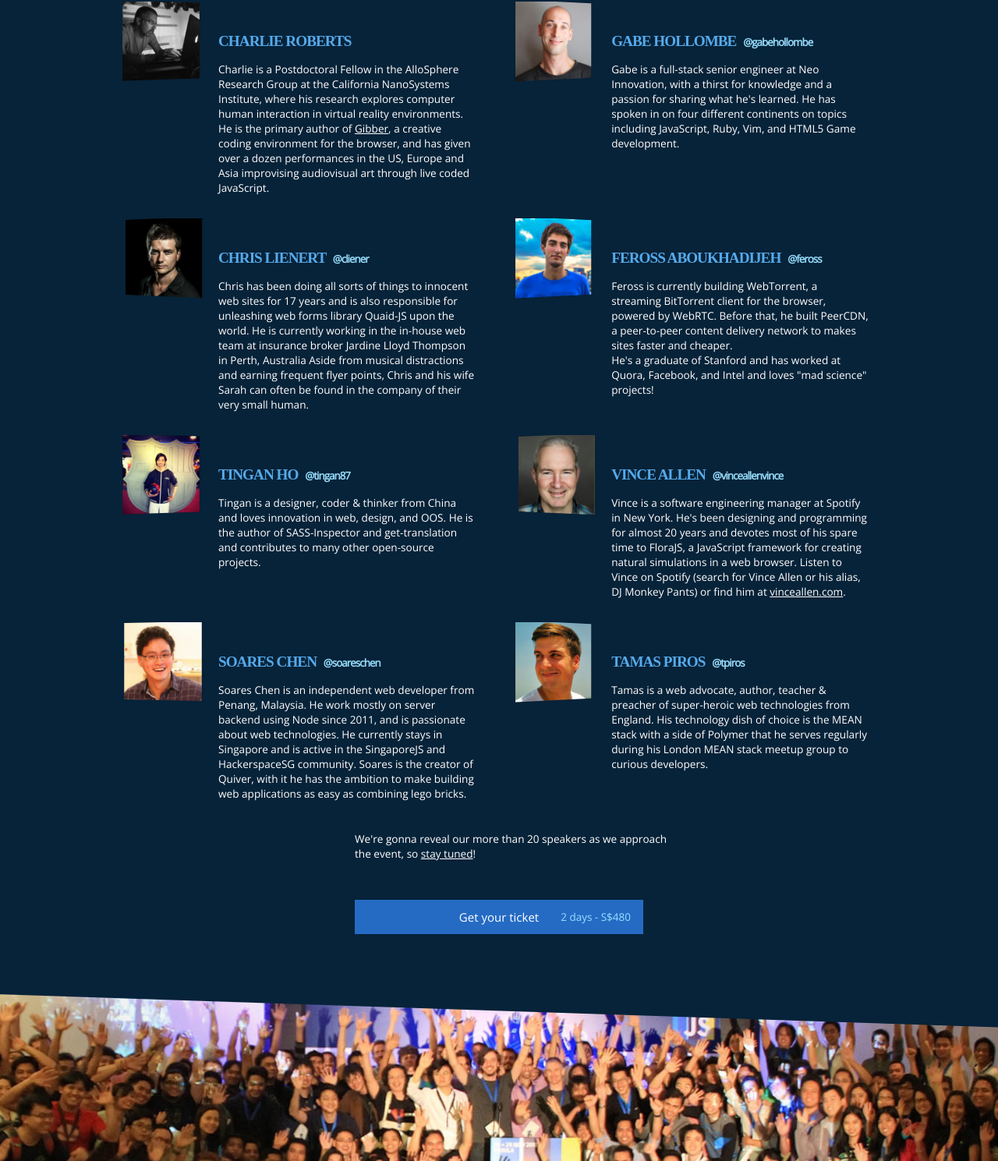
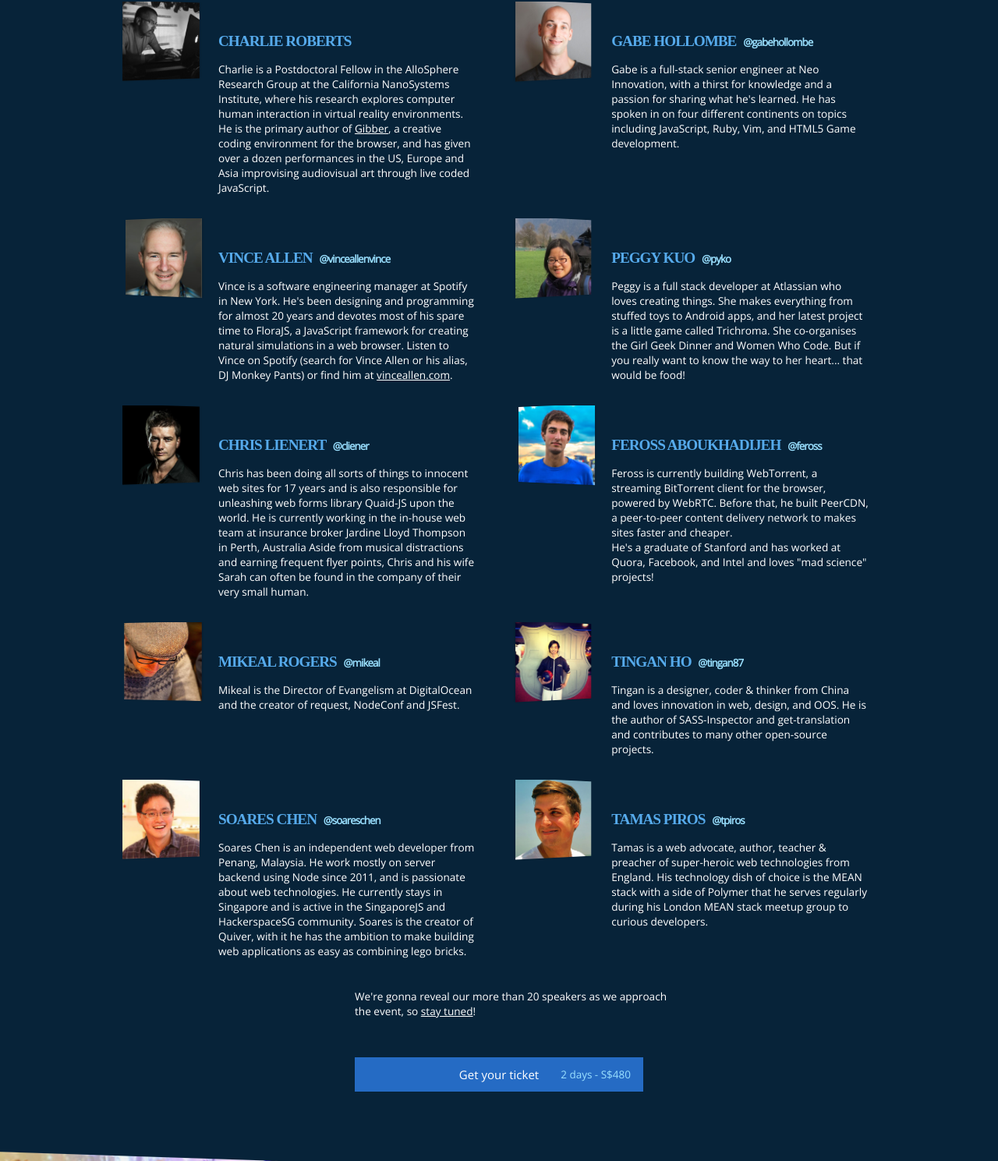
Before and after one commit to serrynaimo/2014.jsconf.asia, a PHP site: page / in a window 1280 px wide. Shown: the part 1539-3028 px from the top of the page at 78% size. Run offline with PHP 8.4, Linux system fonts and the light colour scheme; some libraries are stand-ins or nearby versions; some web fonts are replaced.

Commit message:
Adding new speakers

```diff
--- a/css/app.css
+++ b/css/app.css
@@ -532,7 +532,7 @@ body > h1 {
     clear: both;
 }
 
-#speakers .speaker > a {
+#speakers .speaker > a, #speakers .speaker > span {
     float: left;
 	height: 100px;
     width: 100px;
--- a/index.php
+++ b/index.php
@@ -100,6 +100,26 @@
 				</p>
 			</div>
 			<div class="speaker">
+				<a href="https://twitter.com/vinceallenvince" target="_blank"><img src="img/speakers/vince.jpg" /></a>
+				<h3>Vince Allen <a href="https://twitter.com/vinceallenvince" target="_blank">@vinceallenvince</a></h3>
+				<p>
+					Vince  is a software engineering manager at Spotify in New York. He's been designing and programming
+					for almost 20 years and devotes most of his spare time to FloraJS, a JavaScript framework for creating
+					natural simulations in a web browser. Listen to Vince on Spotify (search for Vince Allen or his alias,
+					DJ Monkey Pants) or find him at <a href="http://vinceallen.com" target="_blank">vinceallen.com</a>.
+				</p>
+			</div>
+			<div class="speaker">
+				<a href="https://twitter.com/pyko" target="_blank"><img src="img/speakers/peggy.jpg" /></a>
+				<h3>Peggy Kuo <a href="https://twitter.com/pyko" target="_blank">@pyko</a></h3>
+				<p>
+					Peggy is a full stack developer at Atlassian who loves creating things.
+					She makes everything from stuffed toys to Android apps, and her latest project is a
+					little game called Trichroma. She co-organises the Girl Geek Dinner and Women Who Code.
+					But if you really want to know the way to her heart... that would be food!
+				</p>
+			</div>
+			<div class="speaker">
 				<a href="https://twitter.com/cliener" target="_blank"><img src="img/speakers/chris.jpg" /></a>
 				<h3>Chris Lienert <a href="https://twitter.com/cliener" target="_blank">@cliener</a></h3>
 				<p>
@@ -119,21 +139,18 @@
 				</p>
 			</div>
 			<div class="speaker">
+				<a href="https://twitter.com/mikeal" target="_blank"><img src="img/speakers/mikeal.jpg" /></a>
+				<h3>Mikeal Rogers <a href="https://twitter.com/mikeal" target="_blank">@mikeal</a></h3>
+				<p>
+					Mikeal is the Director of Evangelism at DigitalOcean and the creator of request, NodeConf and JSFest.
+				</p>
+			</div>
+			<div class="speaker">
 				<a href="http://tinganho.me/" target="_blank"><img src="img/speakers/tingan.jpg" /></a>
 				<h3>Tingan Ho <a href="https://twitter.com/tingan87" target="_blank">@tingan87</a></h3>
 				<p>
 					Tingan is a designer, coder & thinker from China and loves innovation in web, design, and OOS.
 					He is the author of SASS-Inspector and get-translation and contributes to many other open-source projects.
-				</p>
-			</div>
-			<div class="speaker">
-				<a href="https://twitter.com/vinceallenvince" target="_blank"><img src="img/speakers/vince.jpg" /></a>
-				<h3>Vince Allen <a href="https://twitter.com/vinceallenvince" target="_blank">@vinceallenvince</a></h3>
-				<p>
-					Vince  is a software engineering manager at Spotify in New York. He's been designing and programming
-					for almost 20 years and devotes most of his spare time to FloraJS, a JavaScript framework for creating
-					natural simulations in a web browser. Listen to Vince on Spotify (search for Vince Allen or his alias,
-					DJ Monkey Pants) or find him at <a href="http://vinceallen.com" target="_blank">vinceallen.com</a>.
 				</p>
 			</div>
 			<div class="speaker">
@@ -156,6 +173,24 @@
 				</p>
 			</div>
 			<!--
+			<div class="speaker">
+				<a href="https://twitter.com/qquhan" target="_blank"><img src="img/speakers/quhan.jpg" /></a>
+				<h3>Quhan Arunasalam <a href="https://twitter.com/qquhan" target="_blank">@qquhan</a></h3>
+				<p>
+					Quhan, affectionately known as Q (insert Bond and Trekkie reference here), spends
+					countless waking hours developing applications at PayPal. Apart from churning out
+					code faster than you can say &quot;release the KrakenJS&quot;, he’s also taken the PayPal world
+					by storm with his in-house talks about the mystic arts of file upload and mobile HTML5.
+				</p>
+			</div>
+			<div class="speaker">
+				<span><img src="img/speakers/amin.jpg" /></span>
+				<h3>Aminurrashid Mohamed Lahir</h3>
+				<p>
+					Amin is an application developer at PayPal. When not working on Node-based KrakenJS projects,
+					he’s out rollerblading, playing football, and building reusable UI components and widgets, often at the same time.
+				</p>
+			</div>
 			<div class="speaker">
 				<a href="https://twitter.com/ntt" target="_blank"><img src="img/speakers/chinmay.jpg" /></a>
 				<h3>Chinmay Pendharker <a href="https://twitter.com/ntt" target="_blank">@ntt</a></h3>
@@ -206,13 +241,6 @@
 					Simon has been building the web since the days of Netscape 1.0. With this much of data-driven web
 					development background he has recently been engineering real-time data capture and delivery systems
 					with node. On the side he produces Techno, lifts weights and researches computer arcana.
-				</p>
-			</div>
-			<div class="speaker">
-				<a href="https://twitter.com/mikeal" target="_blank"><img src="img/speakers/mikeal.jpg" /></a>
-				<h3>Mikeal Rogers <a href="https://twitter.com/mikeal" target="_blank">@mikeal</a></h3>
-				<p>
-					Mikeal is the Director of Evangelism at DigitalOcean and the creator of request, NodeConf and JSFest.
 				</p>
 			</div>
 			//-->
```
Also changed, not shown: img/speakers/amin.jpg (added), img/speakers/peggy.jpg (added), img/speakers/quhan.jpg (added).
